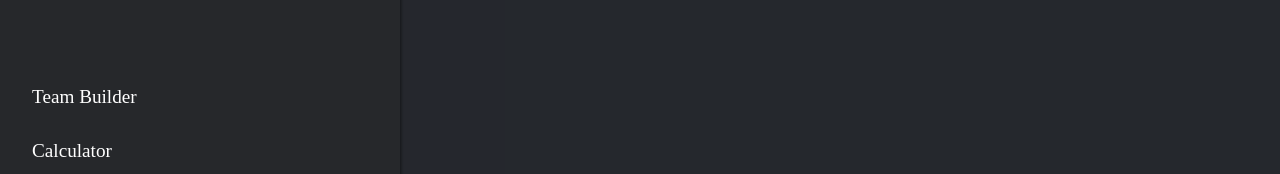
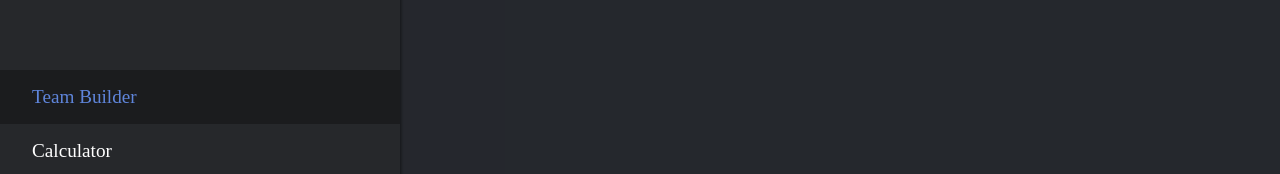
Before and after one commit to QQChowey/pad-calc, a React (Create React App) app: page / in a window 1280 px wide. Both pictures are taken after a click on the button 28 px from the left and 21 px from the top of the page. Shown: the part 265-439 px from the top of the page. Built offline with nearby package versions, Linux system fonts and the light colour scheme.

Commit message:
v1 of sidebar

```diff
--- a/src/components/layout.js
+++ b/src/components/layout.js
@@ -23,24 +23,40 @@ class Layout extends Component {
         this.setState({sideBarOpen: false})
     }
 
-    aSideBarClickHandler = () => {
-
+    sideBarClickHandler = (e) => {
+        this.setState({mainLayout: e})
+        console.log(this.state.mainLayout)
+        this.setState({sideBarOpen: false})
     }
 
     render() {
-        let backdrop;
-
+        let backdrop
         if (this.state.sideBarOpen) {
             backdrop = <Backdrop click={this.backdropClickHandler} />
+        }
+
+        let main
+        if (this.state.mainLayout === "team-builder"){
+            main = "Team Builder"
+        }
+        else if (this.state.mainLayout === "calculator"){
+            main = "Calculator"
+        }
+        else if (this.state.mainLayout === "exports"){
+            main = "Exports"
         }
 
         return (
             <div style={{height: "100%"}}>
                 <Toolbar sideToggleClickHandler={this.sideToggleClickHandler} />
-                <SideBar show={this.state.sideBarOpen}/>
+                <SideBar
+                    show={this.state.sideBarOpen}
+                    selected={this.state.mainLayout}
+                    sideBarClickHandler={this.sideBarClickHandler}
+                />
                 {backdrop}
                 <main>
-                    <p>Hello World!</p>
+                    <div>{main}</div>
                 </main>
             </div>
         )
--- a/src/components/sidenav/sidebar.js
+++ b/src/components/sidenav/sidebar.js
@@ -1,8 +1,9 @@
 import React from 'react'
 import cx from 'classnames'
+import SideBarItem from './sidebaritem'
 import styles from './sidebar.module.css'
 
-const SideBar = ({show}) => {
+const SideBar = ({show, selected, sideBarClickHandler}) => {
     let styleSideBar = styles.sideBar
     if (show) {
         styleSideBar = cx(styles.sideBar, styles.open)
@@ -11,15 +12,24 @@ const SideBar = ({show}) => {
     return (
         <nav className={styleSideBar}>
             <ul className={styles.ul}>
-                <li className={styles.li}>
-                    <div className={styles.div}>Team Builder</div>
-                </li>
-                <li className={styles.li}>
-                    <div className={styles.div} >Calculator</div>
-                </li>
-                <li className={styles.li}>
-                    <div className={styles.div} >Exports</div>
-                </li>
+                <SideBarItem
+                    click={sideBarClickHandler}
+                    id="team-builder"
+                    selected={("team-builder" === selected) ? true : false}
+                    text="Team Builder"
+                />
+                <SideBarItem
+                    click={sideBarClickHandler}
+                    id="calculator"
+                    selected={("calculator" === selected) ? true : false}
+                    text="Calculator"
+                />
+                <SideBarItem
+                    click={sideBarClickHandler}
+                    id="exports"
+                    selected={("exports" === selected) ? true : false}
+                    text="Exports"
+                />
             </ul>
         </nav>
     )
--- a/src/components/sidenav/sidebar.module.css
+++ b/src/components/sidenav/sidebar.module.css
@@ -23,33 +23,5 @@
     display: flex;
     justify-content: center;
     flex-direction: column;
-    padding-inline-start: 0px;
-
+    padding: 0px;
 }
-
-.li {
-    /* margin: 0.25rem 0rem; */
-}
-
-.li:hover,
-.li:active {
-    background-color: rgba(0, 0, 0, 0.3);
-}
-
-/* .vl {
-    margin-left: 0.5rem;
-    border-right: 1px solid #5F85DB;
-    height: 75%;
-} */
-
-.div {
-    padding: 1rem 2rem;
-    color: white;
-    text-decoration: none;
-    font-size: 1.2rem;
-}
-
-.div:hover,
-.div:active {
-    color: #5F85DB;
-}
--- a/src/components/sidenav/sidebaritem.js
+++ b/src/components/sidenav/sidebaritem.js
@@ -1,9 +1,19 @@
 import React from 'react'
+import cx from 'classnames'
+import styles from './sidebaritem.module.css'
 
-const SideBarItem = () => {
+const SideBarItem = ({click, id, selected, text}) => {
+
+    let styleLi = styles.li
+    let styleDiv = styles.div
+    if (selected) {
+        styleLi = cx(styles.li, styles.selected)
+        styleDiv = cx(styles.div, styles.selected)
+    }
+
     return (
-        <li className={styles.li}>
-            <div className={styles.div}>Team Builder</div>
+        <li className={styleLi} onClick={!selected ? (() => click(id)) : null}>
+            <div className={styleDiv}>{text}</div>
         </li>
     )
 }
--- /dev/null
+++ b/src/components/sidenav/sidebaritem.module.css
@@ -0,0 +1,34 @@
+.li {
+    /* margin: 0.25rem 0rem; */
+}
+
+.li.selected {
+    background-color: rgba(0, 0, 0, 0.3);
+}
+
+.li:hover,
+.li:active {
+    background-color: rgba(0, 0, 0, 0.3);
+}
+
+/* .vl {
+    margin-left: 0.5rem;
+    border-right: 1px solid #5F85DB;
+    height: 75%;
+} */
+
+.div {
+    padding: 1rem 2rem;
+    color: white;
+    text-decoration: none;
+    font-size: 1.2rem;
+}
+
+.div.selected {
+    color: #5F85DB;
+}
+
+.div:hover,
+.div:active {
+    color: #5F85DB;
+}
--- a/src/components/sidenav/toggleButton.js
+++ b/src/components/sidenav/toggleButton.js
@@ -2,10 +2,7 @@ import React from 'react';
 import styles from './toggleButton.module.css'
 
 const ToggleButton = ({click}) => (
-    <button
-        className={styles.toggleButton}
-        onClick={click}
-    >
+    <button className={styles.toggleButton} onClick={click}>
         <div className={styles.toggleButton__line} />
         <div className={styles.toggleButton__line} />
         <div className={styles.toggleButton__line} />
```
Also changed, not shown: 1 other file (tests, documents, lock files or other folders).
